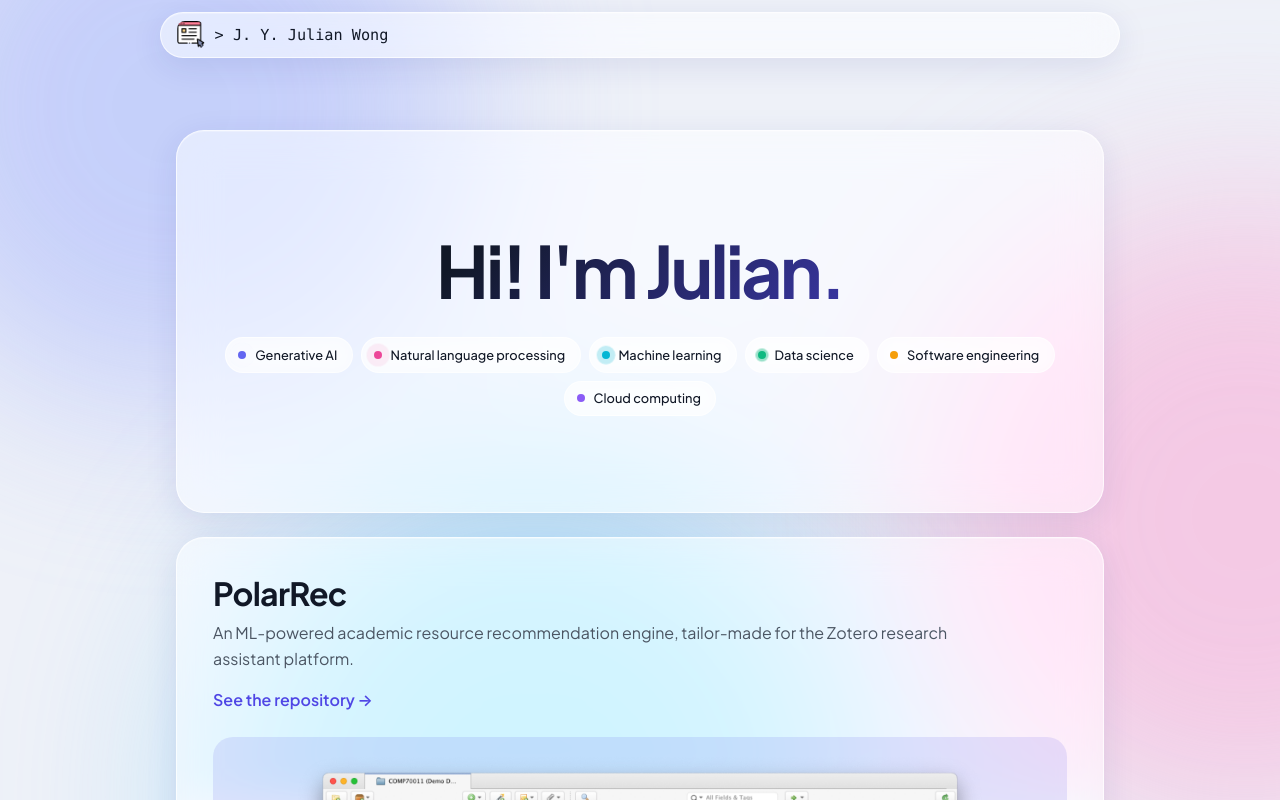
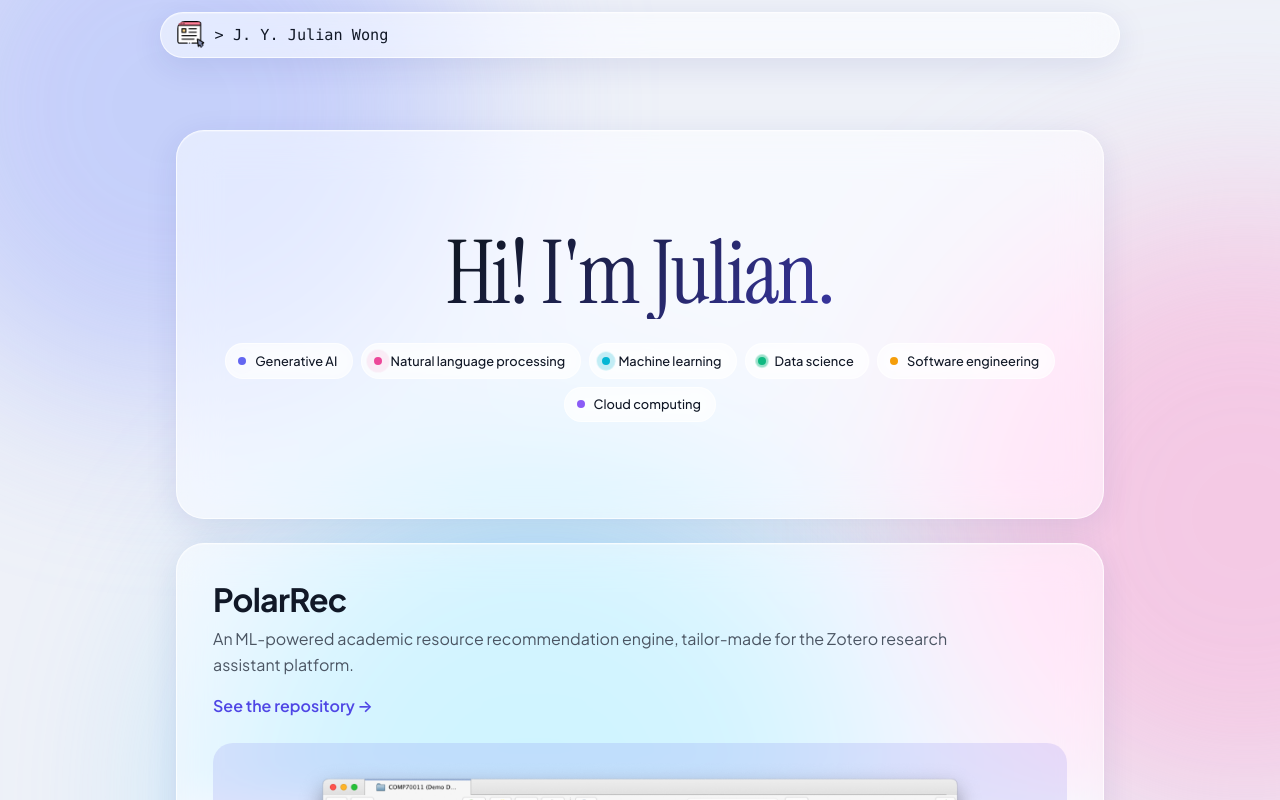
Before and after one commit to jyjulianwong/jyjulianwong, a React (Create React App) app: page / in a window 1280 px wide. Shown: the top 800 px of the page. Built offline with nearby package versions, Linux system fonts and the light colour scheme; no server answers.

Commit message:
Use Instrument Serif for the hero title
Co-Authored-By: Claude Sonnet 5.5 <noreply@anthropic.com>
Claude-Session: https://claude.ai/code/session_01H23mRHWc7Q3y7d5hCgPkdC

```diff
--- a/public/index.html
+++ b/public/index.html
@@ -15,7 +15,7 @@
     <link rel="apple-touch-icon" href="%PUBLIC_URL%/apple-touch-icon.png" />
     <link rel="preconnect" href="https://fonts.googleapis.com" />
     <link rel="preconnect" href="https://fonts.gstatic.com" crossorigin />
-    <link href="https://fonts.googleapis.com/css2?family=Plus+Jakarta+Sans:wght@400;500;600;650;700;800&display=swap" rel="stylesheet" />
+    <link href="https://fonts.googleapis.com/css2?family=Plus+Jakarta+Sans:wght@400;500;600;650;700;800&family=Instrument+Serif&display=swap" rel="stylesheet" />
     <!--
       manifest.json provides metadata used when your web app is installed on a
       user's mobile device or desktop. See https://developers.google.com/web/fundamentals/web-app-manifest/
--- a/src/App.css
+++ b/src/App.css
@@ -3,6 +3,7 @@
    Glassmorphism, minimal. Light by default; dark follows the OS setting.
    ========================================================================== */
 :root {
+  --font-display: "Instrument Serif", Georgia, "Times New Roman", serif;
   --font-sans: "Plus Jakarta Sans", system-ui, -apple-system, "Segoe UI", sans-serif;
 
   --text: #111827;
@@ -221,9 +222,12 @@ button:focus-visible {
 
 .hero-title {
   margin: 0 0 1.5rem;
-  font-size: clamp(2.5rem, 8vw, 4.5rem);
-  font-weight: 700;
-  letter-spacing: -0.04em;
+  font-family: var(--font-display);
+  /* Instrument Serif ships a single weight; avoid faux-bold. */
+  font-weight: 400;
+  font-size: clamp(3rem, 10vw, 5.5rem);
+  line-height: 1.05;
+  letter-spacing: -0.02em;
   background: linear-gradient(135deg, var(--text) 30%, var(--accent));
   -webkit-background-clip: text;
   background-clip: text;
```
